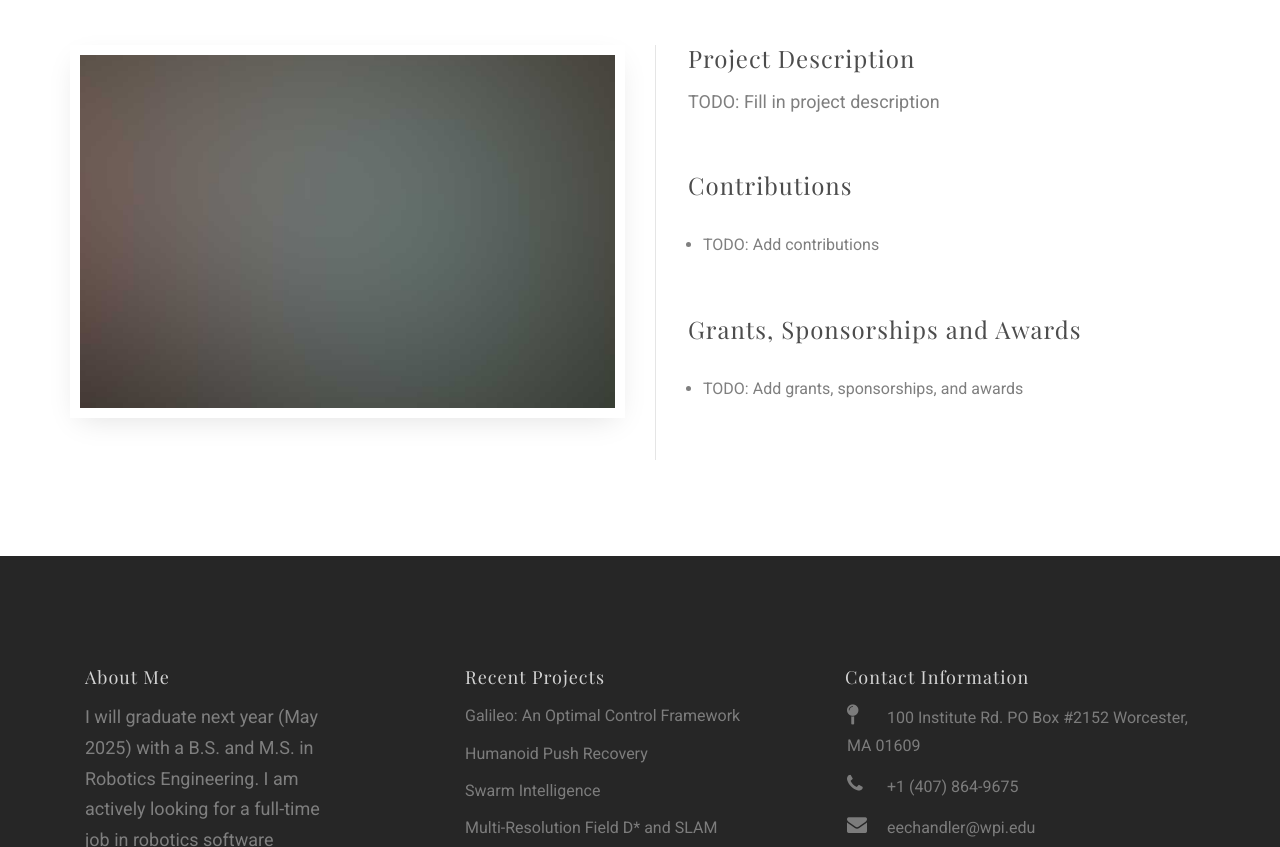
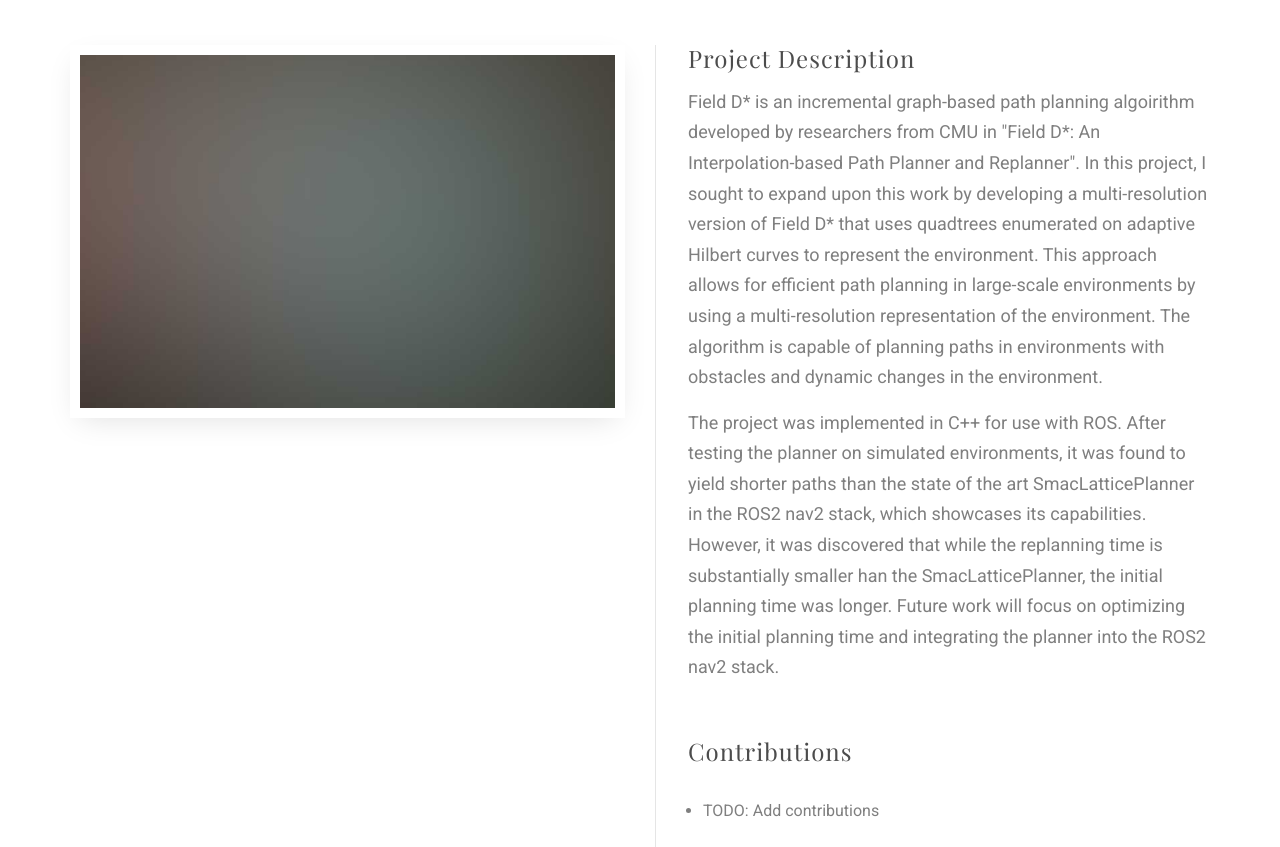
Before and after one commit to echandler5956f/echandler5956f.github.io, a plain HTML site: page fielddstar.html in a window 1280 px wide. Shown: the part 295-1142 px from the top of the page. Drawn offline with nearby package versions, Linux system fonts and the light colour scheme; files whose address does not match are found by name.

Commit message:
Added field d star

```diff
--- a/fielddstar.html
+++ b/fielddstar.html
@@ -120,7 +120,22 @@
 							<div class="row">
 								<div class="col-md-12 side">
 									<h3>Project Description</h3>
-									<p>TODO: Fill in project description
+									<p>Field D* is an incremental graph-based path planning algoirithm developed by
+										researchers from CMU in "Field D*: An Interpolation-based Path Planner
+										and Replanner". In this project, I sought to expand upon this work by developing
+										a multi-resolution version of Field D* that uses quadtrees enumerated on
+										adaptive Hilbert curves to represent the environment. This approach allows for
+										efficient path planning in large-scale environments by using a multi-resolution
+										representation of the environment. The algorithm is capable of planning paths in
+										environments with obstacles and dynamic changes in the environment.</p>
+									<p>The project was implemented in C++ for use with ROS. After testing the planner on
+										simulated environments, it was found to yield shorter paths than the state of
+										the art SmacLatticePlanner in the ROS2 nav2 stack, which showcases its
+										capabilities.
+										However, it was discovered that while the replanning time is substantially
+										smaller han the SmacLatticePlanner, the initial planning time was
+										longer. Future work will focus on optimizing the
+										initial planning time and integrating the planner into the ROS2 nav2 stack.</p>
 									</p>
 								</div>
 								<div class="col-md-12 side">
```
